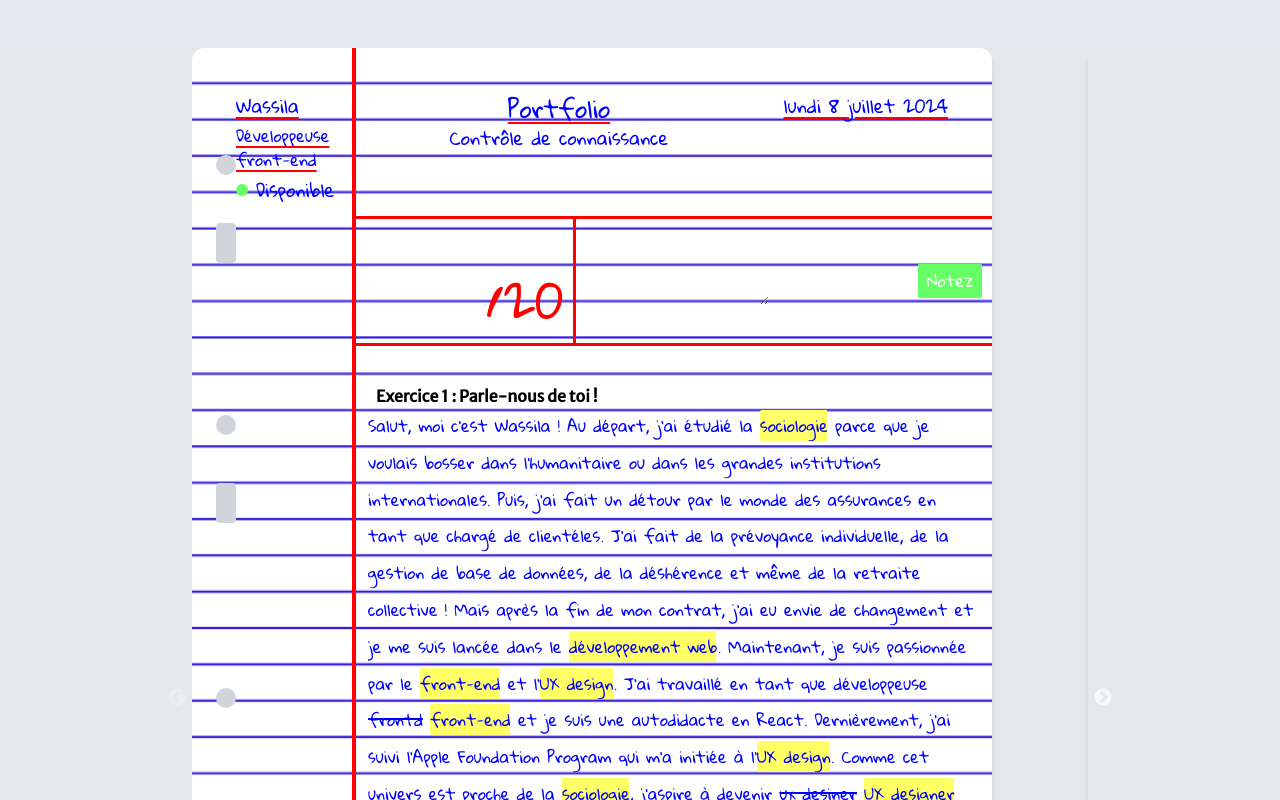
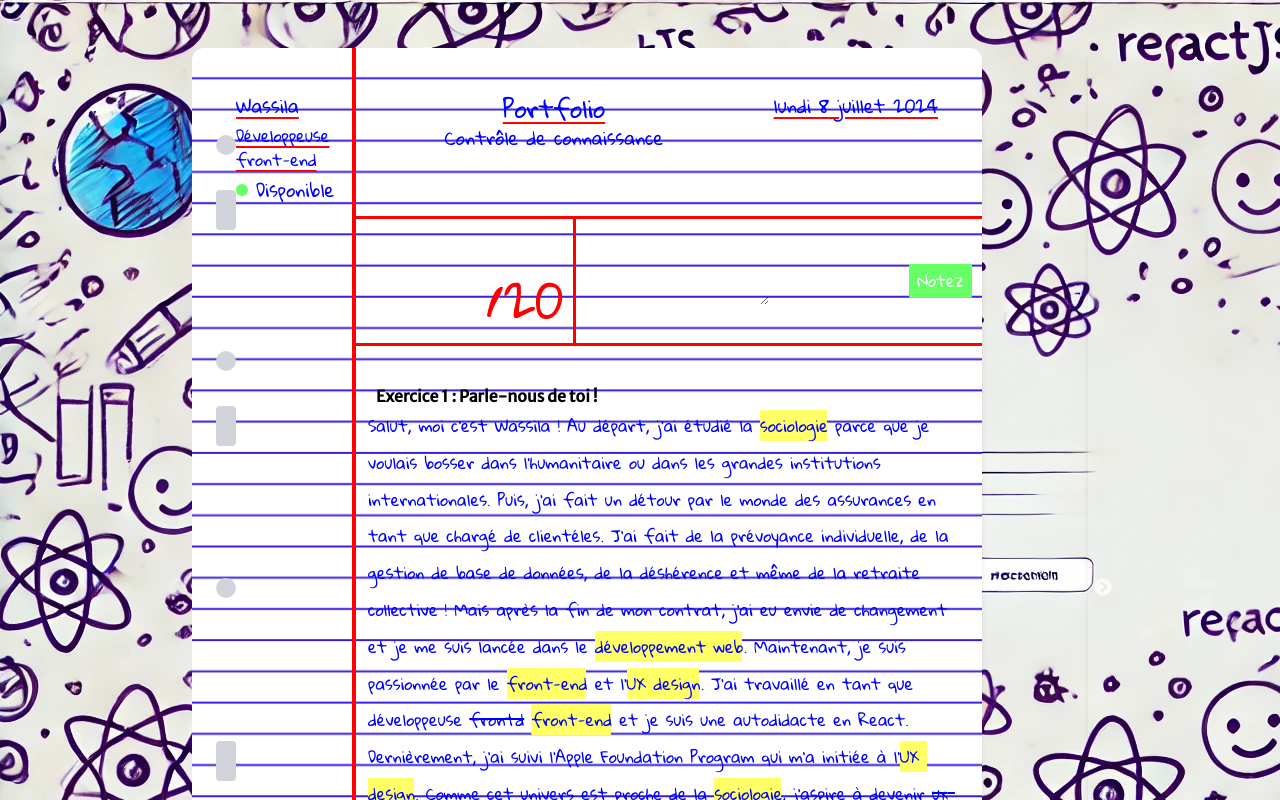
Before and after one commit to LaWass1864/autodit-react, a React (Create React App) app: page / in a window 1280 px wide. Both pictures are taken after a click on the button "Entrer". Shown: the top 800 px of the page. Built offline with nearby package versions, Linux system fonts and the light colour scheme.

Commit message:
ajout background

```diff
--- a/src/App.js
+++ b/src/App.js
@@ -16,7 +16,7 @@ const App = () => {
       {showPresentation ? (
         <PresentationPage onContinue={handleContinue} />
       ) : (
-        <div className="min-h-screen flex items-center justify-center bg-gray-200 mt-12">
+        <div className="min-h-screen flex items-center justify-center mt-12">
           <Paper />
         </div>
       )}
--- a/src/component/Page.js
+++ b/src/component/Page.js
@@ -4,12 +4,11 @@ const Page = ({ children, pageNumber, pageNumberStyle, pageNumberClass }) => {
   return (
     <div className="bg-white shadow-md rounded-xl p-4 sm:p-8 relative"
       style={{
-        width: '800px',
-        minHeight: '1300px',
+        width: '790px',
+        minHeight: '1080px',
         backgroundImage: 'url("/css-pattern-by-magicpattern4.png")',
         backgroundSize: 'cover',
-        backgroundRepeat: 'no-repeat',
-        backgroundPosition: 'center',
+
       }}
     >
       {/* Marge rouge */}
--- a/src/index.css
+++ b/src/index.css
@@ -44,7 +44,7 @@
 
 /* Typographie du site */
 body {
-  @apply bg-slate-200;
+  background-image: url('/public/image/background-portfolio.webp');
 
 }
 
```
Also changed, not shown: public/image/background-portfolio.webp (added), public/image/backgroundportfolio.webp (added).
